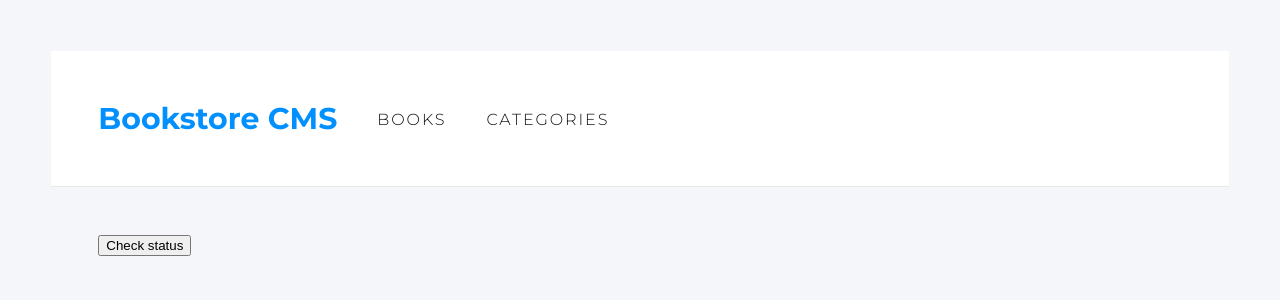
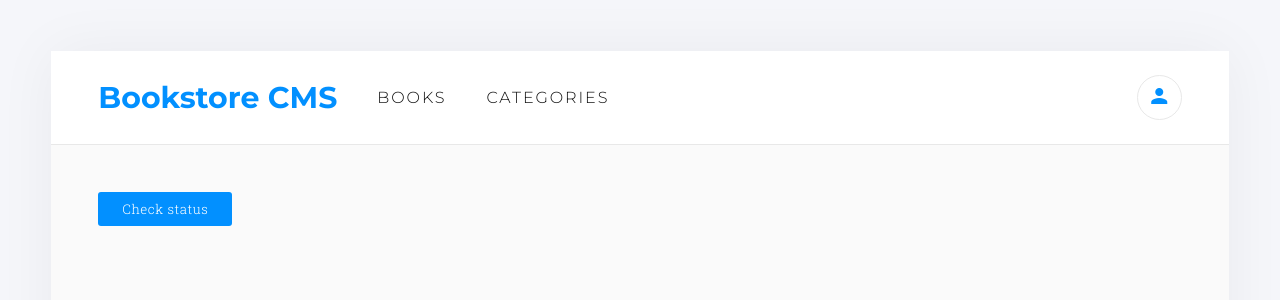
Before and after one commit to SergSkol/bookstore, a React (Create React App) app: page /categories in a window 1280 px wide. Shown: the top 300 px of the page. Built offline with nearby package versions, Linux system fonts and the light colour scheme.

Commit message:
Add styling

```diff
--- a/public/index.html
+++ b/public/index.html
@@ -7,10 +7,11 @@
       name="bookstore"
       content="Web site created using create-react-app"
     />
+    <link href="https://fonts.googleapis.com/icon?family=Material+Icons" rel="stylesheet">
     <title>Book Store</title>
   </head>
   <body>
     <noscript>You need to enable JavaScript to run this app.</noscript>
-    <div id="root"></div>
+    <div id="root" class="root"></div>
   </body>
 </html>
--- a/src/components/BookContainer.js
+++ b/src/components/BookContainer.js
@@ -15,6 +15,7 @@ const Books = () => {
     <div className="container">
       <div className="inner">
         <BookList />
+        <div className="horizontalDivider" />
         <InputBook />
       </div>
     </div>
--- a/src/components/BookItem.js
+++ b/src/components/BookItem.js
@@ -13,12 +13,42 @@ const BookItem = (book) => {
 
   return (
     <div className="bookItem">
+      <div className="bookContent">
+        <div className="bookInfo">
+          <h4 className="bookCategory">Fiction</h4>
           <h2 className="bookTitle">{title}</h2>
           <h6 className="bookAuthor">{author}</h6>
           <div className="bookActionButtons">
+            <button type="submit" className="bookActionButton">
+              Comments
+            </button>
+            <div className="verticalDivider" />
             <button type="submit" className="bookActionButton" onClick={handleClickRemove}>
               Remove
             </button>
+            <div className="verticalDivider" />
+            <button type="submit" className="bookActionButton">
+              Edit
+            </button>
+          </div>
+        </div>
+        <div className="progressContainer">
+          <div className="circularProgressContainer">
+            <div className="circularProgress" />
+          </div>
+          <div className="progressStat">
+            <p className="percentComplete">64%</p>
+            <p className="completed">Completed</p>
+          </div>
+          <div className="progressDivider" />
+          <div className="currentChapterContainer">
+            <div>
+              <p className="currentChapterLabel">CURRENT CHAPTER</p>
+              <p className="currentChapter">Chapter 17</p>
+            </div>
+            <div><button className="primaryButton" type="button">UPDATE PROGRESS</button></div>
+          </div>
+        </div>
       </div>
     </div>
   );
--- a/src/components/Categories.js
+++ b/src/components/Categories.js
@@ -13,8 +13,8 @@ const Categories = () => {
 
   return (
     <div className="container">
-      <div>{status}</div>
-      <button type="submit" onClick={handleClick}>
+      <h1>{status}</h1>
+      <button className="primaryButton" type="submit" onClick={handleClick}>
         Check status
       </button>
     </div>
--- a/src/components/InputBook.js
+++ b/src/components/InputBook.js
@@ -9,8 +9,8 @@ const InputBook = () => {
   const handleClick = (e) => {
     e.preventDefault();
     const id = uuidv4();
-    const title = document.querySelector('.input-title').value;
-    const author = document.querySelector('.input-author').value;
+    const title = document.querySelector('.inputTitle').value;
+    const author = document.querySelector('.inputAuthor').value;
 
     const book = { id, title, author };
     dispatch(postToAPI(book));
@@ -18,26 +18,26 @@ const InputBook = () => {
 
   return (
     <section>
-      <h2>ADD NEW BOOK</h2>
+      <h2 className="inputFormTitle">ADD NEW BOOK</h2>
       <form className="inputFormContainer">
         <input
           type="text"
-          className="input-title"
+          className="input inputTitle"
           placeholder="Book title..."
           name="title"
         />
         <input
           type="text"
-          className="input-author"
+          className="input inputAuthor"
           placeholder="Book author..."
           name="author"
         />
         <button
           type="submit"
-          className="input-submit"
+          className="inputSubmit"
           onClick={handleClick}
         >
-          Add book
+          ADD BOOK
         </button>
       </form>
     </section>
--- a/src/components/Navbar.js
+++ b/src/components/Navbar.js
@@ -8,6 +8,9 @@ const Navbar = () => (
       <li><Link to="/" className="navItem">BOOKS</Link></li>
       <li><Link to="/categories" className="navItem">CATEGORIES</Link></li>
     </ul>
+    <button className="iconButton" type="button">
+      <span className="materialIcons primaryColor">person</span>
+    </button>
   </nav>
 );
 
--- a/src/index.css
+++ b/src/index.css
@@ -1,46 +1,32 @@
 @import url('https://fonts.googleapis.com/css2?family=Montserrat:wght@300;700&display=swap');
-@import url('https://fonts.googleapis.com/css2?family=Roboto+Slab:wght@700&display=swap');
+@import url('https://fonts.googleapis.com/css2?family=Roboto+Slab:wght@300;700&display=swap');
+
+* {
+  margin: 0;
+  padding: 0;
+}
 
 body {
-  margin: 0;
-  font-family:
-    -apple-system,
-    BlinkMacSystemFont,
-    'Segoe UI',
-    'Roboto',
-    'Oxygen',
-    'Ubuntu',
-    'Cantarell',
-    'Fira Sans',
-    'Droid Sans',
-    'Helvetica Neue',
-    sans-serif;
-  -webkit-font-smoothing: antialiased;
-  -moz-osx-font-smoothing: grayscale;
   padding: 4%;
   background-color: #f5f6fa;
 }
 
-code {
-  font-family:
-    source-code-pro,
-    Menlo,
-    Monaco,
-    Consolas,
-    'Courier New',
-    monospace;
-}
-
 .root {
+  margin: 0;
+  padding: 0 0 8%;
+  border-radius: 4px;
+  box-shadow: 0 0 60px 0 rgb(0 0 0 / 5%);
   background-color: #fafafa;
 }
 
 .navBar {
+  padding: 24px 4%;
+  background-color: #fff;
+  border-bottom: 1px solid #e8e8e8;
   display: flex;
   align-items: center;
-  padding: 24px 4%;
-  border-bottom: 1px solid #e8e8e8;
-  background-color: #fff;
+  grid-gap: 40px;
+  gap: 40px;
 }
 
 .navBar h1 {
@@ -67,6 +53,35 @@ code {
   letter-spacing: 1.9px;
 }
 
+.iconButton {
+  cursor: pointer;
+  width: 2.813rem;
+  height: 2.813rem;
+  border-radius: 50%;
+  border: 1px solid #e8e8e8;
+  background-color: #fff;
+}
+
+.materialIcons {
+  font-family: 'Material Icons', sans-serif;
+  font-weight: normal;
+  font-style: normal;
+  font-size: 24px;
+  line-height: 1;
+  letter-spacing: normal;
+  text-transform: none;
+  display: inline-block;
+  white-space: nowrap;
+  word-wrap: normal;
+  direction: ltr;
+  -webkit-font-feature-settings: 'liga';
+  -webkit-font-smoothing: antialiased;
+}
+
+.primaryColor {
+  color: #0290ff;
+}
+
 .container {
   padding: 4%;
 }
@@ -87,11 +102,32 @@ code {
   padding: 2rem;
 }
 
+.bookContent {
+  display: flex;
+  justify-content: space-between;
+}
+
+.bookInfo {
+  display: flex;
+  flex-direction: column;
+  width: 100%;
+}
+
+.bookCategory {
+  font-weight: 700;
+  color: #121212;
+  font-family: "Montserrat", sans-serif;
+  font-size: 0.875rem;
+  opacity: 0.5;
+}
+
 .bookTitle {
   font-family: "Roboto Slab", serif;
   margin-top: 0.188rem;
   font-size: 1.375rem;
   letter-spacing: -0.2px;
+  font-weight: 700;
+  color: #121212;
 }
 
 .bookAuthor {
@@ -117,3 +153,147 @@ code {
   align-items: center;
   cursor: pointer;
 }
+
+.verticalDivider {
+  width: 0.125rem;
+  height: 1.5rem;
+  background-color: #e8e8e8;
+  margin: 0 1rem;
+}
+
+.progressContainer {
+  display: flex;
+  align-items: center;
+}
+
+.circularProgressContainer {
+  width: 5.625rem;
+  height: 5.625rem;
+  padding: 0.63rem 0.625rem 0.75rem 0.75rem;
+  display: flex;
+  justify-content: center;
+  align-items: center;
+}
+
+.circularProgress {
+  position: absolute;
+  border-radius: 50%;
+  width: 4.25rem;
+  height: 4.25rem;
+  border: 5px solid #307bbe;
+  border-left-color: #e8e8e8;
+  -webkit-transform: rotate(45deg);
+  transform: rotate(45deg);
+}
+
+.percentComplete {
+  font-family: "Montserrat", sans-serif;
+  color: #121212;
+  font-size: 2rem;
+}
+
+.completed {
+  font-size: 0.875rem;
+  opacity: 0.5;
+  font-family: "Montserrat", sans-serif;
+  color: #121212;
+}
+
+.progressDivider {
+  width: 0.125rem;
+  height: 4.375rem;
+  margin: 0 3.688rem 0 4.938rem;
+  background-color: #e8e8e8;
+}
+
+.currentChapterContainer {
+  display: flex;
+  flex-direction: column;
+  grid-gap: 20px;
+  gap: 20px;
+  width: 14rem;
+}
+
+.currentChapterLabel {
+  font-family: "Roboto Slab", serif;
+  font-weight: 300;
+  color: #121212;
+  font-size: 0.813rem;
+  opacity: 0.5;
+}
+
+.currentChapter {
+  margin-top: 0.438rem;
+  font-size: 1rem;
+  letter-spacing: -0.4px;
+  font-family: "Roboto Slab", serif;
+  font-weight: 300;
+  color: #121212;
+}
+
+.primaryButton {
+  cursor: pointer;
+  border: none;
+  background-color: #0290ff;
+  border-radius: 3px;
+  padding: 8px 24px;
+  font-family: "Roboto Slab", serif;
+  font-weight: 300;
+  letter-spacing: 0.5px;
+  color: #fff;
+}
+
+.horizontalDivider {
+  height: 0.125rem;
+  background-color: #e8e8e8;
+  width: 100%;
+  margin: 2.5rem 0 1.813rem;
+}
+
+.inputFormTitle {
+  font-family: "Montserrat", sans-serif;
+  font-size: 1.25rem;
+  font-weight: 700;
+  letter-spacing: -0.18px;
+  color: #888;
+}
+
+.inputFormContainer {
+  margin-top: 20px;
+  display: flex;
+  grid-gap: 32px;
+  gap: 32px;
+}
+
+.input {
+  padding: 12px;
+  border-radius: 4px;
+  border: 1px solid #e8e8e8;
+  background-color: #fff;
+  font-size: 1rem;
+  letter-spacing: -0.15px;
+  color: #121212;
+  font-family: "Montserrat", sans-serif;
+}
+
+.inputTitle {
+  width: 50%;
+}
+
+.inputAuthor {
+  width: 30%;
+}
+
+.inputSubmit {
+  cursor: pointer;
+  width: 20%;
+  padding: 12px;
+  border-radius: 3px;
+  background-color: #0290ff;
+  border: none;
+  letter-spacing: 0.5px;
+  color: #fff;
+  font-size: 0.813rem;
+  font-weight: 700;
+  font-family: "Roboto Slab", serif;
+}
```
Lines whose indentation alone changed are shown as unchanged.
